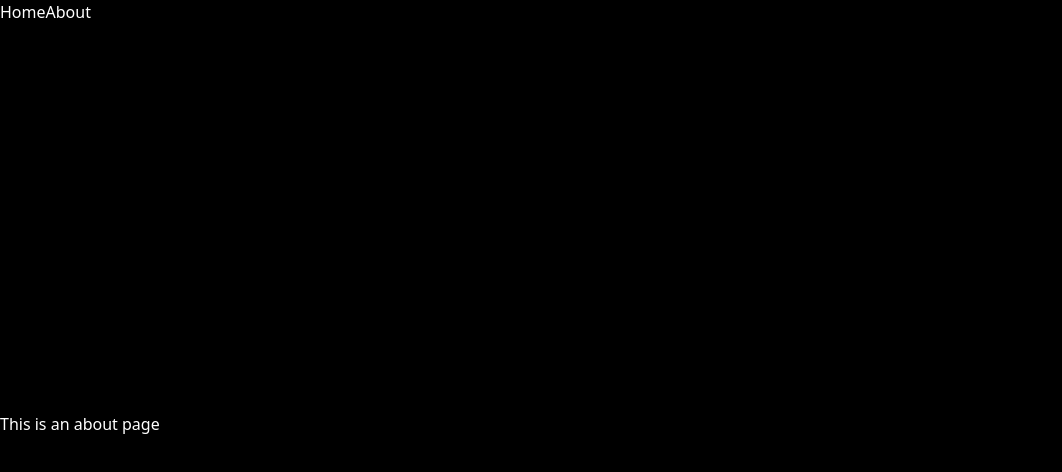
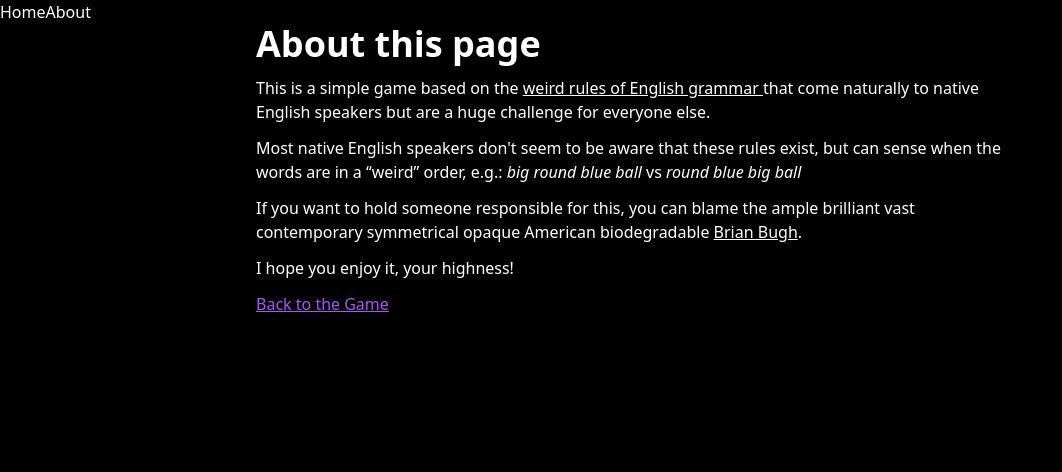
Before and after one commit to bbugh/royal-adjective-order-game, a Vue app: page /about in a window 1280 px wide. Shown: the top 472 px of the page, without its empty margins (0-1062 px from the left). Built offline with nearby package versions, Linux system fonts and the light colour scheme.

Commit message:
About page

```diff
--- a/src/views/AboutView.vue
+++ b/src/views/AboutView.vue
@@ -1,15 +1,34 @@
+<script setup lang="ts">
+import { RouterLink } from 'vue-router'
+</script>
+
 <template>
-  <div class="about">
-    <h1>This is an about page</h1>
+  <div class="flex flex-col max-w-screen-md gap-3 mx-auto containxer">
+    <h1 class="text-4xl font-bold">About this page</h1>
+    <p>
+      This is a simple game based on the
+      <a class="underline" href="https://www.grammarly.com/blog/adjective-order/" target="_blank"
+        >weird rules of English grammar
+      </a>
+      that come naturally to native English speakers but are a huge challenge for everyone else.
+    </p>
+    <p>
+      Most native English speakers don't seem to be aware that these rules exist, but can sense when
+      the words are in a &ldquo;weird&rdquo; order, e.g.:
+      <i>big round blue ball</i> vs <i>round blue big ball</i>
+    </p>
+    <p>
+      If you want to hold someone responsible for this, you can blame
+      <!--
+      determiner, quantity, opinion, size, age, shape, color, origin, qualifier
+      -->
+      the ample brilliant vast contemporary symmetrical opaque American biodegradable
+
+      <a class="underline" target="_blank" href="https://brianbugh.me">Brian Bugh</a>.
+    </p>
+    <p>I hope you enjoy it, your highness!</p>
+    <p>
+      <RouterLink to="/" class="text-purple-500 underline">Back to the Game</RouterLink>
+    </p>
   </div>
 </template>
-
-<style>
-@media (min-width: 1024px) {
-  .about {
-    min-height: 100vh;
-    display: flex;
-    align-items: center;
-  }
-}
-</style>
```
